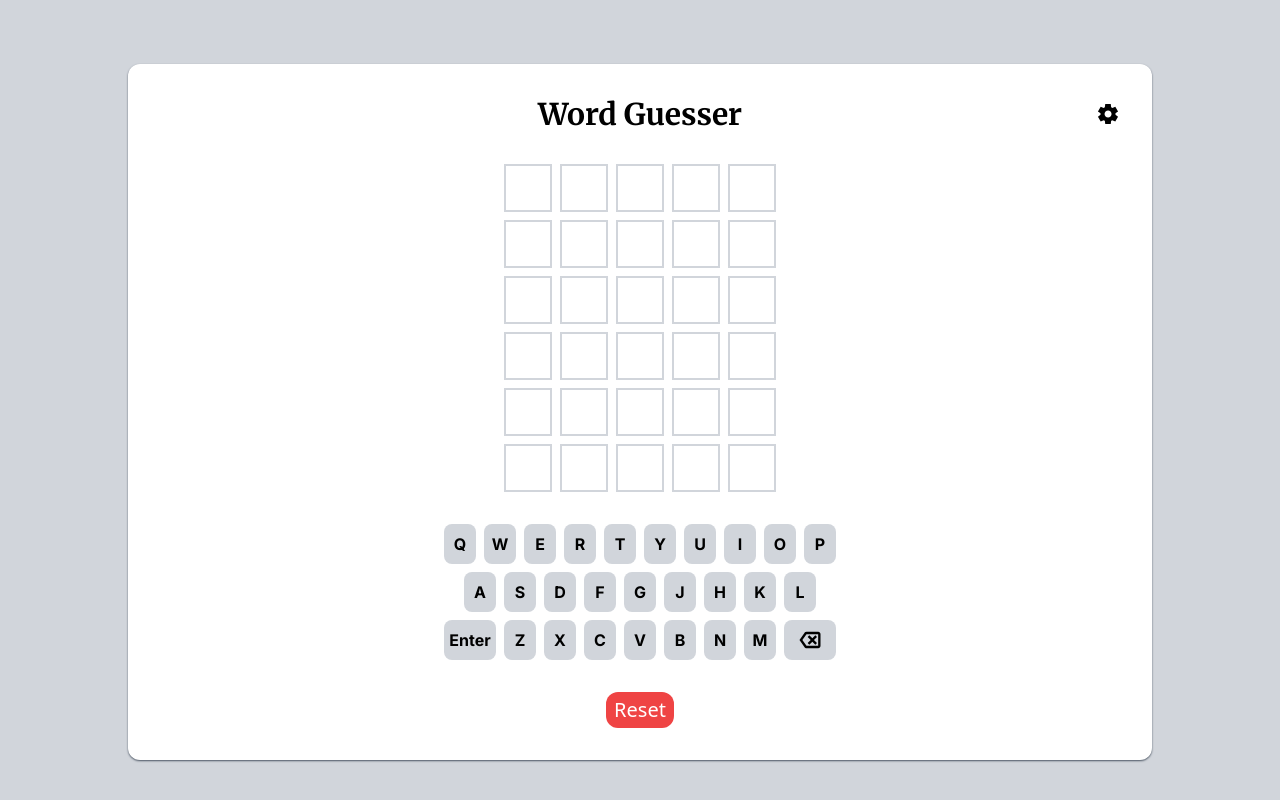
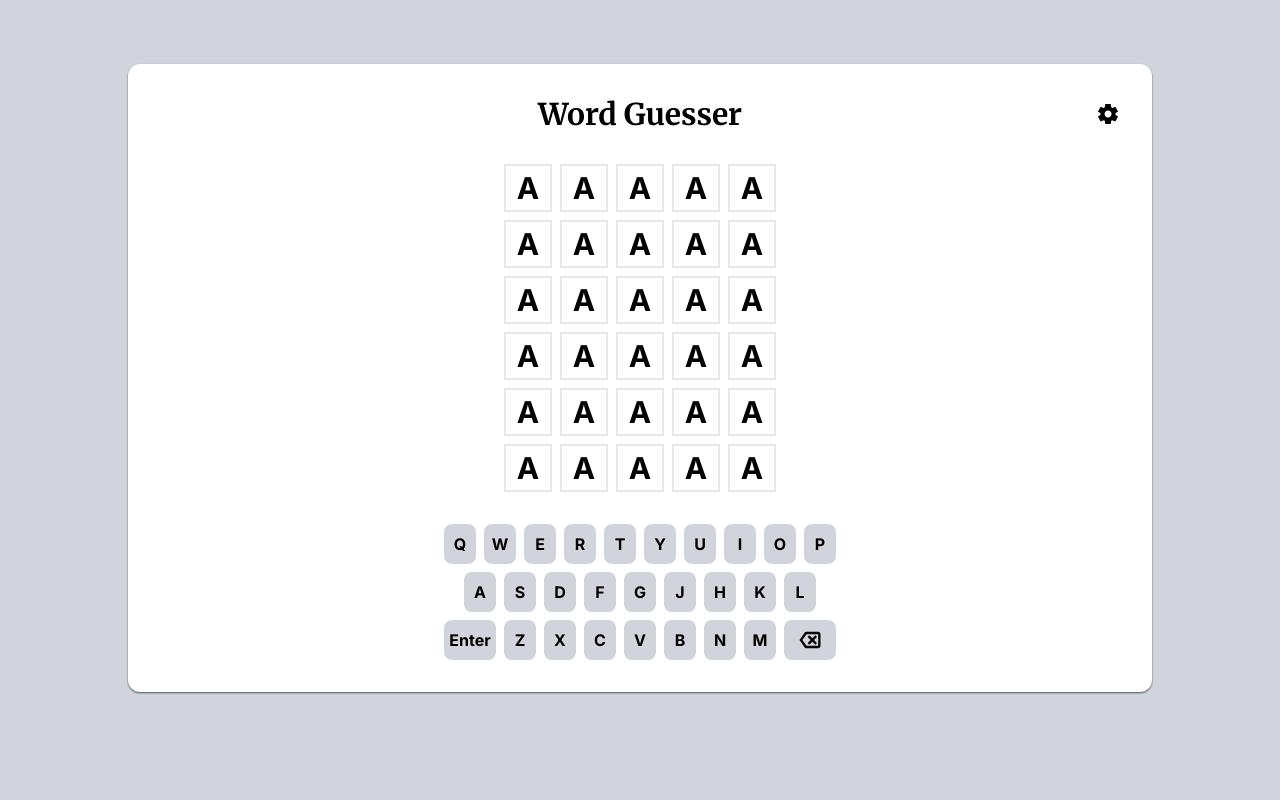
Before and after one commit to EricTheRay/Word-Guesser, a Vue app in the folder word_guesser_vue/: page / in a window 1280 px wide. Built offline with nearby package versions, Linux system fonts and the light colour scheme.

Commit message:
Start working on WordCards rewrite.

```diff
--- a/word_guesser_vue/src/App.vue
+++ b/word_guesser_vue/src/App.vue
@@ -6,10 +6,11 @@ import { animateClass, forceReflow } from '@/composables/Animations';
 import { useGameStateStore } from '@/stores/GameStateStore';
 import { useMessageBubbles } from '@/composables/MessageBubblesStore';
 import SettingsMenu from '@/components/SettingsMenu.vue';
-import WordCard from '@/components/WordCard.vue';
+import WordCard from '@/components/WordCards.vue';
 import Keyboard from '@/components/Keyboard.vue';
 import MessageBubbles from '@/components/MessageBubbles.vue';
 import axios from 'axios';
+import WordCards from '@/components/WordCards.vue';
 
 /* Data and Initilzation */
 
@@ -302,13 +303,13 @@ onBeforeUnload(() => {
 
 <template>
   <div v-bind:class="{ 'theme-light': !gameState.isDarkTheme, 'theme-dark': gameState.isDarkTheme, 'theme-normal-contrast': !gameState.isHighContrast, 'theme-high-contrast': gameState.isHighContrast }" v-cloak>
-    <div class="absolute w-screen h-screen bg-background overflow-auto">
-      <SettingsMenu class="fixed z-10" v-bind:showModal="showModal" v-on:toggle-modal="() => toggleModal()" />
+    <div class="fixed w-screen h-screen bg-background overflow-clip sm:overflow-auto">
+      <SettingsMenu class="fixed w-screen h-screen z-20 pointer-events-none" v-bind:showModal="showModal" v-on:toggle-modal="() => toggleModal()" />
 
-      <div class="sm:mx-[10%] sm:my-[5%] p-8 space-y-4 sm:space-y-8 bg-main shadow-sm shadow-gray-600 sm:rounded-xl sm:min-w-max h-full sm:h-auto">
-        <nav class="grid grid-cols-5">
+      <div class="py-4 sm:py-8 sm:mx-[10%] sm:my-[5%] space-y-4 sm:space-y-8 bg-main shadow-sm shadow-gray-600 sm:rounded-xl h-full sm:h-auto">
+        <nav class="grid grid-cols-5 px-4 sm:px-8 h-[10%]">
           <div class="flex"></div>
-          <div class="col-span-3 flex justify-center items-center font-merriweather text-2xl sm:text-3xl font-bold text-positive">
+          <div class="col-span-3 flex justify-center items-center font-merriweather text-2xl sm:text-3xl font-bold truncate text-positive">
             Word Guesser
           </div>
           <div class="flex justify-end items-center">
@@ -320,27 +321,19 @@ onBeforeUnload(() => {
           </div>
         </nav>
 
-        <main class="w-full h-[80%] sm:w-auto sm:h-auto space-y-4 sm:space-y-6">
-          <div class="flex flex-col min-h-[272px] space-y-1 sm:space-y-2 h-[50%] sm:min-h-none">
-            <WordCard
-              v-for="i in 6"
-              v-bind:id="'word-card-' + (i - 1)"
-              v-bind:letters="gameState.guessList[i - 1]"
-              v-bind:row-index="i - 1"
-              v-bind:ref="(elem) => setWordCardRef(elem, i - 1)"
-            />
-          </div>
+        <main class="w-full h-[80%] sm:w-auto sm:h-auto space-y-4 sm:space-y-8">
+          <WordCards class="w-full min-h-[272px] h-[60%] sm:h-auto" />
 
-          <Keyboard v-bind:letter-list="gameState.letterList" v-on:key-input="(key) => handleKeyboardInput(key)"/>
+          <Keyboard class="w-full h-[40%] sm:h-auto" v-bind:letter-list="gameState.letterList" v-on:key-input="(key) => handleKeyboardInput(key)"/>
 
-          <div class="flex justify-center items-center space-x-4">
+          <!-- <div class="w-full h-[10%] sm:h-auto flex justify-center items-center space-x-4">
             <button type="button" class="text-xl text-white px-2 py-1 rounded-xl bg-red-500" v-on:keydown.enter.prevent="" v-on:click="(event) => resetGameState()">Reset</button>
-          </div>
+          </div> -->
         </main>
       </div>
     </div>
 
-    <div class="fixed flex justify-center top-[10%] sm:top-[10%] w-full z-20 pointer-events-none">
+    <div class="fixed flex justify-center top-[10%] sm:top-[25%] w-full z-20 pointer-events-none">
       <div class="max-w-[70%]">
         <MessageBubbles
           id="bubbles"
--- a/word_guesser_vue/src/components/Keyboard.vue
+++ b/word_guesser_vue/src/components/Keyboard.vue
@@ -15,49 +15,50 @@ const handleKeyClick = function(key: string): void {
 </script>
 
 <template>
-  <div class="p-2 flex flex-col space-y-1.5 w-full sm:space-y-2">
-    <div class="flex justify-center w-full">
-      <div class="flex justify-center space-x-[1.5%] w-full max-w-[320px] sm:space-x-2 sm:max-w-none">
-        <Key class="w-[8.5%] h-10 sm:w-8 sm:h-10" v-bind:value="'Q'" v-bind:status="props.letterList['Q']" v-on:key-click="(value) => handleKeyClick('q')"><template v-slot:key>Q</template></Key>
-        <Key class="w-[8.5%] h-10 sm:w-8 sm:h-10" v-bind:value="'W'" v-bind:status="props.letterList['W']" v-on:key-click="(value) => handleKeyClick('w')"><template v-slot:key>W</template></Key>
-        <Key class="w-[8.5%] h-10 sm:w-8 sm:h-10" v-bind:value="'E'" v-bind:status="props.letterList['E']" v-on:key-click="(value) => handleKeyClick('e')"><template v-slot:key>E</template></Key>
-        <Key class="w-[8.5%] h-10 sm:w-8 sm:h-10" v-bind:value="'R'" v-bind:status="props.letterList['R']" v-on:key-click="(value) => handleKeyClick('r')"><template v-slot:key>R</template></Key>
-        <Key class="w-[8.5%] h-10 sm:w-8 sm:h-10" v-bind:value="'T'" v-bind:status="props.letterList['T']" v-on:key-click="(value) => handleKeyClick('t')"><template v-slot:key>T</template></Key>
-        <Key class="w-[8.5%] h-10 sm:w-8 sm:h-10" v-bind:value="'Y'" v-bind:status="props.letterList['Y']" v-on:key-click="(value) => handleKeyClick('y')"><template v-slot:key>Y</template></Key>
-        <Key class="w-[8.5%] h-10 sm:w-8 sm:h-10" v-bind:value="'U'" v-bind:status="props.letterList['U']" v-on:key-click="(value) => handleKeyClick('u')"><template v-slot:key>U</template></Key>
-        <Key class="w-[8.5%] h-10 sm:w-8 sm:h-10" v-bind:value="'I'" v-bind:status="props.letterList['I']" v-on:key-click="(value) => handleKeyClick('i')"><template v-slot:key>I</template></Key>
-        <Key class="w-[8.5%] h-10 sm:w-8 sm:h-10" v-bind:value="'O'" v-bind:status="props.letterList['O']" v-on:key-click="(value) => handleKeyClick('o')"><template v-slot:key>O</template></Key>
-        <Key class="w-[8.5%] h-10 sm:w-8 sm:h-10" v-bind:value="'P'" v-bind:status="props.letterList['P']" v-on:key-click="(value) => handleKeyClick('p')"><template v-slot:key>P</template></Key>
+  <div class="w-full h-full max-h-[120px] sm:max-h-none">
+    <div class="w-full h-full flex flex-col space-y-[1%] sm:space-y-2">
+      <div class="flex justify-center w-full h-[31%] sm:h-auto">
+        <div class="px-[1.5%] flex justify-center space-x-[1.5%] w-full max-w-[320px] sm:space-x-2 sm:max-w-none">
+          <Key class="w-[8.5%] h-full sm:w-8 sm:h-10" v-bind:value="'Q'" v-bind:status="props.letterList['Q']" v-on:key-click="(value) => handleKeyClick('q')"><template v-slot:key>Q</template></Key>
+          <Key class="w-[8.5%] h-full sm:w-8 sm:h-10" v-bind:value="'W'" v-bind:status="props.letterList['W']" v-on:key-click="(value) => handleKeyClick('w')"><template v-slot:key>W</template></Key>
+          <Key class="w-[8.5%] h-full sm:w-8 sm:h-10" v-bind:value="'E'" v-bind:status="props.letterList['E']" v-on:key-click="(value) => handleKeyClick('e')"><template v-slot:key>E</template></Key>
+          <Key class="w-[8.5%] h-full sm:w-8 sm:h-10" v-bind:value="'R'" v-bind:status="props.letterList['R']" v-on:key-click="(value) => handleKeyClick('r')"><template v-slot:key>R</template></Key>
+          <Key class="w-[8.5%] h-full sm:w-8 sm:h-10" v-bind:value="'T'" v-bind:status="props.letterList['T']" v-on:key-click="(value) => handleKeyClick('t')"><template v-slot:key>T</template></Key>
+          <Key class="w-[8.5%] h-full sm:w-8 sm:h-10" v-bind:value="'Y'" v-bind:status="props.letterList['Y']" v-on:key-click="(value) => handleKeyClick('y')"><template v-slot:key>Y</template></Key>
+          <Key class="w-[8.5%] h-full sm:w-8 sm:h-10" v-bind:value="'U'" v-bind:status="props.letterList['U']" v-on:key-click="(value) => handleKeyClick('u')"><template v-slot:key>U</template></Key>
+          <Key class="w-[8.5%] h-full sm:w-8 sm:h-10" v-bind:value="'I'" v-bind:status="props.letterList['I']" v-on:key-click="(value) => handleKeyClick('i')"><template v-slot:key>I</template></Key>
+          <Key class="w-[8.5%] h-full sm:w-8 sm:h-10" v-bind:value="'O'" v-bind:status="props.letterList['O']" v-on:key-click="(value) => handleKeyClick('o')"><template v-slot:key>O</template></Key>
+          <Key class="w-[8.5%] h-full sm:w-8 sm:h-10" v-bind:value="'P'" v-bind:status="props.letterList['P']" v-on:key-click="(value) => handleKeyClick('p')"><template v-slot:key>P</template></Key>
         </div>
       </div>
-    <div class="flex justify-center w-full">
-      <div class="flex justify-center space-x-[1.5%] w-full max-w-[320px] sm:space-x-2 sm:max-w-none">
-        <Key class="w-[8.5%] h-10 sm:w-8 sm:h-10" v-bind:value="'A'" v-bind:status="props.letterList['A']" v-on:key-click="(value) => handleKeyClick('a')"><template v-slot:key>A</template></Key>
-        <Key class="w-[8.5%] h-10 sm:w-8 sm:h-10" v-bind:value="'S'" v-bind:status="props.letterList['S']" v-on:key-click="(value) => handleKeyClick('s')"><template v-slot:key>S</template></Key>
-        <Key class="w-[8.5%] h-10 sm:w-8 sm:h-10" v-bind:value="'D'" v-bind:status="props.letterList['D']" v-on:key-click="(value) => handleKeyClick('d')"><template v-slot:key>D</template></Key>
-        <Key class="w-[8.5%] h-10 sm:w-8 sm:h-10" v-bind:value="'F'" v-bind:status="props.letterList['F']" v-on:key-click="(value) => handleKeyClick('f')"><template v-slot:key>F</template></Key>
-        <Key class="w-[8.5%] h-10 sm:w-8 sm:h-10" v-bind:value="'G'" v-bind:status="props.letterList['G']" v-on:key-click="(value) => handleKeyClick('g')"><template v-slot:key>G</template></Key>
-        <Key class="w-[8.5%] h-10 sm:w-8 sm:h-10" v-bind:value="'J'" v-bind:status="props.letterList['J']" v-on:key-click="(value) => handleKeyClick('j')"><template v-slot:key>J</template></Key>
-        <Key class="w-[8.5%] h-10 sm:w-8 sm:h-10" v-bind:value="'H'" v-bind:status="props.letterList['H']" v-on:key-click="(value) => handleKeyClick('h')"><template v-slot:key>H</template></Key>
-        <Key class="w-[8.5%] h-10 sm:w-8 sm:h-10" v-bind:value="'K'" v-bind:status="props.letterList['K']" v-on:key-click="(value) => handleKeyClick('k')"><template v-slot:key>K</template></Key>
-        <Key class="w-[8.5%] h-10 sm:w-8 sm:h-10" v-bind:value="'L'" v-bind:status="props.letterList['L']" v-on:key-click="(value) => handleKeyClick('l')"><template v-slot:key>L</template></Key>
+      <div class="flex justify-center w-full h-[31%] sm:h-auto">
+        <div class="px-[1.5%] flex justify-center space-x-[1.5%] w-full max-w-[320px] sm:space-x-2 sm:max-w-none">
+          <Key class="w-[8.5%] h-full sm:w-8 sm:h-10" v-bind:value="'A'" v-bind:status="props.letterList['A']" v-on:key-click="(value) => handleKeyClick('a')"><template v-slot:key>A</template></Key>
+          <Key class="w-[8.5%] h-full sm:w-8 sm:h-10" v-bind:value="'S'" v-bind:status="props.letterList['S']" v-on:key-click="(value) => handleKeyClick('s')"><template v-slot:key>S</template></Key>
+          <Key class="w-[8.5%] h-full sm:w-8 sm:h-10" v-bind:value="'D'" v-bind:status="props.letterList['D']" v-on:key-click="(value) => handleKeyClick('d')"><template v-slot:key>D</template></Key>
+          <Key class="w-[8.5%] h-full sm:w-8 sm:h-10" v-bind:value="'F'" v-bind:status="props.letterList['F']" v-on:key-click="(value) => handleKeyClick('f')"><template v-slot:key>F</template></Key>
+          <Key class="w-[8.5%] h-full sm:w-8 sm:h-10" v-bind:value="'G'" v-bind:status="props.letterList['G']" v-on:key-click="(value) => handleKeyClick('g')"><template v-slot:key>G</template></Key>
+          <Key class="w-[8.5%] h-full sm:w-8 sm:h-10" v-bind:value="'J'" v-bind:status="props.letterList['J']" v-on:key-click="(value) => handleKeyClick('j')"><template v-slot:key>J</template></Key>
+          <Key class="w-[8.5%] h-full sm:w-8 sm:h-10" v-bind:value="'H'" v-bind:status="props.letterList['H']" v-on:key-click="(value) => handleKeyClick('h')"><template v-slot:key>H</template></Key>
+          <Key class="w-[8.5%] h-full sm:w-8 sm:h-10" v-bind:value="'K'" v-bind:status="props.letterList['K']" v-on:key-click="(value) => handleKeyClick('k')"><template v-slot:key>K</template></Key>
+          <Key class="w-[8.5%] h-full sm:w-8 sm:h-10" v-bind:value="'L'" v-bind:status="props.letterList['L']" v-on:key-click="(value) => handleKeyClick('l')"><template v-slot:key>L</template></Key>
         </div>
       </div>
-    <div class="flex justify-center w-full">
-      <div class="flex justify-center space-x-[1.5%] w-full max-w-[320px] sm:space-x-2 sm:max-w-none">
-        <Key class="w-[14%] h-10 sm:w-[52px] sm:h-10" v-bind:value="'Enter'" v-bind:classList="['text-base', 'font-bold']" v-on:key-click="(value) => handleKeyClick('Enter')">
+      <div class="flex justify-center w-full h-[31%] sm:h-auto">
+        <div class="px-[1.5%] flex justify-center space-x-[1.5%] w-full max-w-[320px] sm:space-x-2 sm:max-w-none">
+          <Key class="w-[14%] h-full sm:w-[52px] sm:h-10" v-bind:value="'Enter'" v-bind:classList="['text-base', 'font-bold']" v-on:key-click="(value) => handleKeyClick('Enter')">
             <template v-slot:key>
               Enter
             </template>
           </Key>
-        <Key class="w-[8.5%] h-10 sm:w-8 sm:h-10" v-bind:value="'Z'" v-bind:status="props.letterList['Z']" v-on:key-click="(value) => handleKeyClick('z')"><template v-slot:key>Z</template></Key>
-        <Key class="w-[8.5%] h-10 sm:w-8 sm:h-10" v-bind:value="'X'" v-bind:status="props.letterList['X']" v-on:key-click="(value) => handleKeyClick('x')"><template v-slot:key>X</template></Key>
-        <Key class="w-[8.5%] h-10 sm:w-8 sm:h-10" v-bind:value="'C'" v-bind:status="props.letterList['C']" v-on:key-click="(value) => handleKeyClick('c')"><template v-slot:key>C</template></Key>
-        <Key class="w-[8.5%] h-10 sm:w-8 sm:h-10" v-bind:value="'V'" v-bind:status="props.letterList['V']" v-on:key-click="(value) => handleKeyClick('v')"><template v-slot:key>V</template></Key>
-        <Key class="w-[8.5%] h-10 sm:w-8 sm:h-10" v-bind:value="'B'" v-bind:status="props.letterList['B']" v-on:key-click="(value) => handleKeyClick('b')"><template v-slot:key>B</template></Key>
-        <Key class="w-[8.5%] h-10 sm:w-8 sm:h-10" v-bind:value="'N'" v-bind:status="props.letterList['N']" v-on:key-click="(value) => handleKeyClick('n')"><template v-slot:key>N</template></Key>
-        <Key class="w-[8.5%] h-10 sm:w-8 sm:h-10" v-bind:value="'M'" v-bind:status="props.letterList['M']" v-on:key-click="(value) => handleKeyClick('m')"><template v-slot:key>M</template></Key>
-        <Key class="w-[14%] h-10 sm:w-[52px] sm:h-10" v-bind:value="'Backspace'" v-bind:classList="['text-base', 'font-bold']" v-on:key-click="(value) => handleKeyClick('Backspace')">
+          <Key class="w-[8.5%] h-full sm:w-8 sm:h-10" v-bind:value="'Z'" v-bind:status="props.letterList['Z']" v-on:key-click="(value) => handleKeyClick('z')"><template v-slot:key>Z</template></Key>
+          <Key class="w-[8.5%] h-full sm:w-8 sm:h-10" v-bind:value="'X'" v-bind:status="props.letterList['X']" v-on:key-click="(value) => handleKeyClick('x')"><template v-slot:key>X</template></Key>
+          <Key class="w-[8.5%] h-full sm:w-8 sm:h-10" v-bind:value="'C'" v-bind:status="props.letterList['C']" v-on:key-click="(value) => handleKeyClick('c')"><template v-slot:key>C</template></Key>
+          <Key class="w-[8.5%] h-full sm:w-8 sm:h-10" v-bind:value="'V'" v-bind:status="props.letterList['V']" v-on:key-click="(value) => handleKeyClick('v')"><template v-slot:key>V</template></Key>
+          <Key class="w-[8.5%] h-full sm:w-8 sm:h-10" v-bind:value="'B'" v-bind:status="props.letterList['B']" v-on:key-click="(value) => handleKeyClick('b')"><template v-slot:key>B</template></Key>
+          <Key class="w-[8.5%] h-full sm:w-8 sm:h-10" v-bind:value="'N'" v-bind:status="props.letterList['N']" v-on:key-click="(value) => handleKeyClick('n')"><template v-slot:key>N</template></Key>
+          <Key class="w-[8.5%] h-full sm:w-8 sm:h-10" v-bind:value="'M'" v-bind:status="props.letterList['M']" v-on:key-click="(value) => handleKeyClick('m')"><template v-slot:key>M</template></Key>
+          <Key class="w-[14%] h-full sm:w-[52px] sm:h-10" v-bind:value="'Backspace'" v-bind:classList="['text-base', 'font-bold']" v-on:key-click="(value) => handleKeyClick('Backspace')">
             <template v-slot:key>
               <div class="w-6 h-6 sm:w-7 sm:h-7">
                 <svg xmlns="http://www.w3.org/2000/svg" viewBox="0 -960 960 960"><path class="fill-positive" d="M360-200q-20 0-37.5-9T294-234L120-480l174-246q11-16 28.5-25t37.5-9h400q33 0 56.5 23.5T840-680v400q0 33-23.5 56.5T760-200H360Zm400-80v-400 400Zm-400 0h400v-400H360L218-480l142 200Zm96-40 104-104 104 104 56-56-104-104 104-104-56-56-104 104-104-104-56 56 104 104-104 104 56 56Z"/></svg>
@@ -67,4 +68,5 @@ const handleKeyClick = function(key: string): void {
         </div>
         </div>
     </div>
+  </div>
 </template>
--- a/word_guesser_vue/src/components/SettingsMenu.vue
+++ b/word_guesser_vue/src/components/SettingsMenu.vue
@@ -50,7 +50,7 @@ const toggleHighContrast = function(): void {
     >
       <div
         v-if="props.showModal"
-        class="fixed w-screen h-screen bg-background/50"
+        class="fixed w-screen h-screen bg-background/50 pointer-events-auto"
         v-on:click="(event) => emit('toggle-modal')"
       ></div>
     </TransitionGroup>
@@ -63,8 +63,8 @@ const toggleHighContrast = function(): void {
       leave-to-class="opacity-0 translate-y-4"
       leave-active-class="transition-all duration-[0.1s] ease-linear"
     >
-      <div v-if="props.showModal === true" class="fixed w-screen h-screen flex justify-center pointer-events-none">
-        <div class="mt-[20%] w-[40%] min-w-[300px] h-max p-4 bg-sub rounded-xl shadow-lg pointer-events-auto">
+      <div v-if="props.showModal === true" class="fixed w-screen h-screen top-[20%] flex justify-center pointer-events-none">
+        <div class="w-[40%] min-w-[300px] h-max p-4 bg-sub rounded-xl shadow-lg pointer-events-auto">
           <div class="flex flex-col space-y-4">
             <div class="grid grid-cols-4">
               <div class="flex"></div>
--- a/word_guesser_vue/src/components/WordCard.vue
+++ b/word_guesser_vue/src/components/WordCards.vue
@@ -3,12 +3,6 @@ import { ref, reactive, onMounted, computed, watch } from 'vue';
 import type { Ref } from 'vue';
 import { useGameStateStore } from '@/stores/GameStateStore';
 import { animateClass, ClassAndStyleList } from '@/composables/Animations';
-
-/* Props */
-
-const props = defineProps<{
-  rowIndex: number
-}>();
 
 /* Data and Initialization */
 
@@ -24,12 +18,12 @@ const letterCardDynamicLists: Array<ClassAndStyleList> = reactive(
   [new ClassAndStyleList(), new ClassAndStyleList(), new ClassAndStyleList(), new ClassAndStyleList(), new ClassAndStyleList()]
 );
 
-onMounted(() => {
-  containerElement.value = document.querySelector(`#word-card-${props.rowIndex}`);
+// onMounted(() => {
+//   containerElement.value = document.querySelector(`#word-card-${props.rowIndex}`);
 
-  for (let i: number = 0; i < 5; ++i)
-    letterCardElements[i] = document.querySelector(`#word-card-${props.rowIndex} #letter-${i}`);
-});
+//   for (let i: number = 0; i < 5; ++i)
+//     letterCardElements[i] = document.querySelector(`#word-card-${props.rowIndex} #letter-${i}`);
+// });
 
 /* Animation Renderers */
 
@@ -71,60 +65,60 @@ const eraseLetter = function(idx: number): void {
   return;
 };
 
-for (let i = 0; i < 5; ++i) {
-  watch(
-    () => gameState.guessList[props.rowIndex][i],
-    (newValue) => {
-      if (newValue !== ' ')
-        insertLetter(i, 1.05, 100);
+// for (let i = 0; i < 5; ++i) {
+//   watch(
+//     () => gameState.guessList[props.rowIndex][i],
+//     (newValue) => {
+//       if (newValue !== ' ')
+//         insertLetter(i, 1.05, 100);
 
-      else
-        eraseLetter(i);
+//       else
+//         eraseLetter(i);
 
-      return;
-    }
-  );
-}
+//       return;
+//     }
+//   );
+// }
 
-const getCardDynamicClass = function(colIndex: number): Array<string> {
-  const classList: Array<string> = [];
+// const getCardDynamicClass = function(colIndex: number): Array<string> {
+//   const classList: Array<string> = [];
 
-  if (gameState.isFlipped[props.rowIndex][colIndex] === false) {
-    if (gameState.guessList[props.rowIndex][colIndex] === ' ') {
-      classList.push('border-empty');
-    }
-    else {
-      classList.push('border-inserted');
-    }
+//   if (gameState.isFlipped[props.rowIndex][colIndex] === false) {
+//     if (gameState.guessList[props.rowIndex][colIndex] === ' ') {
+//       classList.push('border-empty');
+//     }
+//     else {
+//       classList.push('border-inserted');
+//     }
 
-    classList.push('text-positive');
-  }
-  else {
-    if (gameState.resultList[props.rowIndex][colIndex] === 'correct') {
-      classList.push('bg-correct');
-      classList.push('border-correct');
-      classList.push('text-flipped-colored');
-    }
-    else if (gameState.resultList[props.rowIndex][colIndex] === 'present') {
-      classList.push('bg-present');
-      classList.push('border-present');
-      classList.push('text-flipped-colored');
-    }
-    else if (gameState.resultList[props.rowIndex][colIndex] === 'absent') {
-      classList.push('bg-absent');
-      classList.push('border-absent');
-      classList.push('text-flipped-uncolored');
-    }
-  }
+//     classList.push('text-positive');
+//   }
+//   else {
+//     if (gameState.resultList[props.rowIndex][colIndex] === 'correct') {
+//       classList.push('bg-correct');
+//       classList.push('border-correct');
+//       classList.push('text-flipped-colored');
+//     }
+//     else if (gameState.resultList[props.rowIndex][colIndex] === 'present') {
+//       classList.push('bg-present');
+//       classList.push('border-present');
+//       classList.push('text-flipped-colored');
+//     }
+//     else if (gameState.resultList[props.rowIndex][colIndex] === 'absent') {
+//       classList.push('bg-absent');
+//       classList.push('border-absent');
+//       classList.push('text-flipped-uncolored');
+//     }
+//   }
 
-  return classList;
-};
+//   return classList;
+// };
 
-const getCardDynamicStyle = function(colIndex: number): Record<string, string> {
-  const styleList: Record<string, string> = { ...letterCardDynamicLists[colIndex].styleList };
+// const getCardDynamicStyle = function(colIndex: number): Record<string, string> {
+//   const styleList: Record<string, string> = { ...letterCardDynamicLists[colIndex].styleList };
 
-  return styleList;
-};
+//   return styleList;
+// };
 
 const shiverCard = function(amplitude: string, duration: number): void {
   animateClass(
@@ -154,12 +148,12 @@ const flipCard = function(duration: number, increment: number) {
       }
     );
 
-    setTimeout(
-      () => {
-        gameState.flip(props.rowIndex, colIndex);
-      },
-      duration / 2
-    );
+    // setTimeout(
+    //   () => {
+    //     gameState.flip(props.rowIndex, colIndex);
+    //   },
+    //   duration / 2
+    // );
 
     setTimeout(
       () => {
@@ -214,20 +208,25 @@ defineExpose({
 </script>
 
 <template>
-  <div class="flex w-full h-full justify-center">
-    <div class="flex justify-center w-full max-w-[272px] sm:max-w-none space-x-1 sm:space-x-2">
+  <div class="flex justify-center">
+    <div class="p-1.5 sm:p-0 flex flex-col space-y-1.5 sm:space-y-2">
       <div
-        class="w-[15%] h-full sm:w-auto sm:h-auto"
-        v-for="i in 5"
-        v-bind:key="i"
-        v-bind:id="'letter-' + (i - 1)"
+        v-for="i in 6"
+        v-bind:id="`word-card-${i - 1}`"
+        class="flex w-full h-[16%] sm:h-auto justify-center"
       >
-        <div
-          class="flex justify-center items-center font-inter font-bold text-3xl w-full h-full sm:w-12 sm:h-12 border-2"
-          v-bind:class="getCardDynamicClass(i - 1)"
-          v-bind:style="getCardDynamicStyle(i - 1)"
-        >
-        {{ gameState.guessList[props.rowIndex][i - 1] }}
+        <div class="flex justify-center w-full max-w-[272px] sm:max-w-none space-x-1 sm:space-x-2">
+          <div
+            class="w-[15%] h-full sm:w-auto sm:h-auto"
+            v-for="j in 5"
+            v-bind:id="'letter-' + (j - 1)"
+          >
+            <div
+              class="flex justify-center items-center font-inter font-bold text-3xl w-full h-full sm:w-12 sm:h-12 border-2"
+            >
+            {{ 'A' }}
+            </div>
+          </div>
         </div>
       </div>
     </div>
```
Lines whose indentation alone changed are shown as unchanged.
